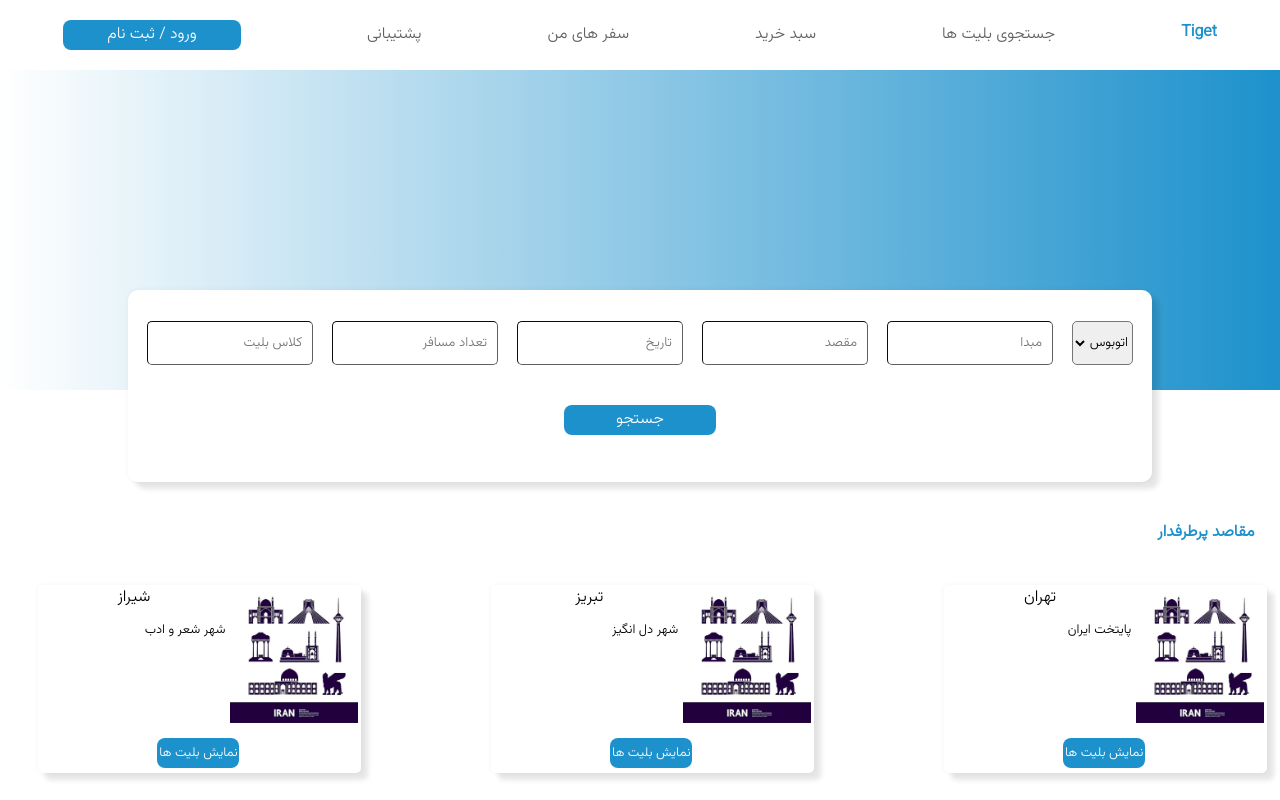
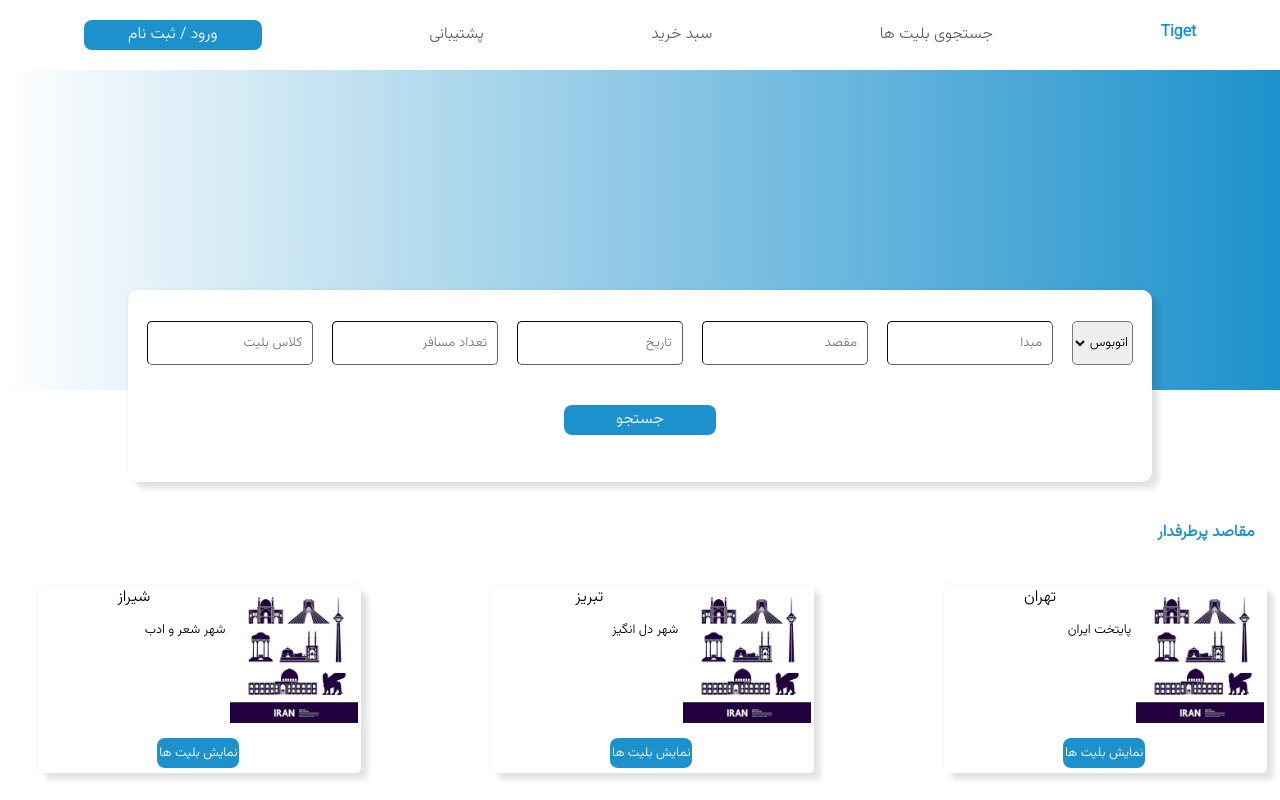
Before and after one commit to TiGet-SBU/TiGet_Frontend, a React (Create React App) app in the folder tiget-front/: page / in a window 1280 px wide. Shown: the top 800 px of the page. Built offline with nearby package versions, Linux system fonts and the light colour scheme.

Commit message:
deleted a navbar part

```diff
--- a/tiget-front/src/App.tsx
+++ b/tiget-front/src/App.tsx
@@ -5,6 +5,7 @@ import SearchPage from './Pages/SearchPage/SearchPage';
 import AccountPage from './Pages/AccountPage/AccountPage';
 import BuyPage from './Pages/BuyPage/BuyPage';
 import {BrowserRouter, Routes, Route} from 'react-router-dom';
+import Support from './Pages/Support/Support';
 const App : React.FC = () => {
   return (
     <BrowserRouter>
@@ -14,6 +15,7 @@ const App : React.FC = () => {
         <Route path='/search' element={<SearchPage/>}/>
         <Route path='/account' element={<AccountPage/>}/>
         <Route path='/buyPage' element={<BuyPage/>}/>
+        <Route path='/support' element={<Support/>}/>
       </Routes>
     </BrowserRouter>
   );
--- a/tiget-front/src/Components/Navbar/Navbar.tsx
+++ b/tiget-front/src/Components/Navbar/Navbar.tsx
@@ -6,7 +6,6 @@ const Navbar = () => {
     <div className='navbar'>
         <Button text='ورود / ثبت نام' onClick={()=>true}/>
         <div className='navbar__text'><span>پشتیبانی</span></div>
-        <div className='navbar__text'><span>سفر های من</span></div>
         <div className='navbar__text'><span>سبد خرید</span></div>
         <div className='navbar__text'><span>جستجوی بلیت ها</span></div>
         <div className='navbar__logo'>Tiget</div>
--- a/tiget-front/src/Pages/AccountPage/UserBalanceCard.tsx
+++ b/tiget-front/src/Pages/AccountPage/UserBalanceCard.tsx
@@ -10,6 +10,7 @@ export const UserBalanceCard:React.FC<{account : Account}> = ({account}) => {
     setBalance(parseInt(e.target.value));
   }
   const handleButtonClick = () =>{
+    account.balance = result + balance;
     setResult((prevResult) => prevResult + balance)
   }
   return <div className='user-balance-card'>
--- /dev/null
+++ b/tiget-front/src/Pages/Support/Support.tsx
@@ -0,0 +1,13 @@
+import React from 'react';
+import './Support.css';
+import Navbar from '../../Components/Navbar/Navbar';
+const Support = () => {
+  return (
+    <>
+        <Navbar/>
+
+    </>
+  )
+}
+
+export default Support
```
Also changed, not shown: tiget-front/src/Pages/Support/Support.css (added).
